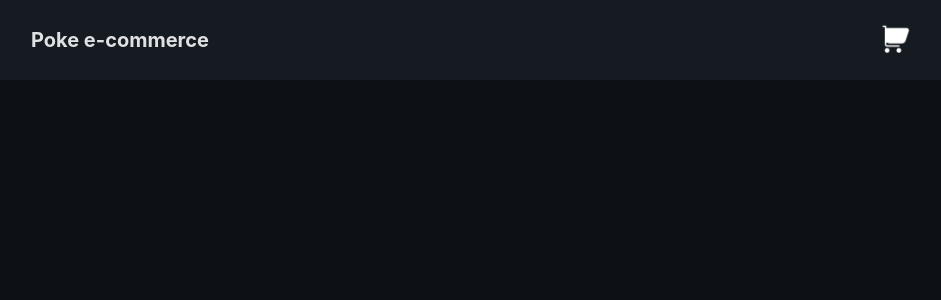
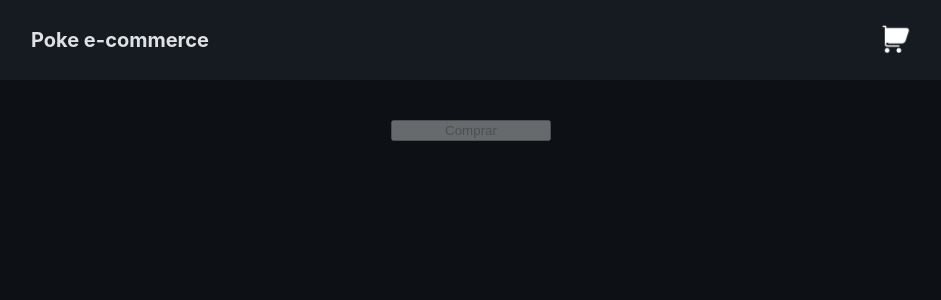
Before and after one commit to paulobordignon/gama-ecommerce, a React (Vite) app: page /cart in a window 1280 px wide. Shown: the top 300 px of the page, without its empty margins (169-1110 px from the left). Built offline with nearby package versions, Linux system fonts and the light colour scheme.

Commit message:
fix(all) add and remove cart items

```diff
--- a/src/components/Card/Card.tsx
+++ b/src/components/Card/Card.tsx
@@ -1,12 +1,23 @@
-import { setNewItem } from "@src/store/modules/cart";
-import { forwardRef } from "react";
-import { useDispatch } from "react-redux";
+import { forwardRef, useEffect, useState } from "react";
+import { useDispatch, useSelector } from "react-redux";
 
 import { Button, Card } from './styles'
 import { ICard } from './types';
+import { RootStore } from '@src/store';
+import { setNewItem } from "@src/store/modules/cart";
 
 export const POCard = forwardRef<HTMLDivElement, ICard>(({pokemon}: ICard, ref) => {
-  const dispatch = useDispatch();
+  const [wasBought, setWasBought] = useState<boolean>(false)
+  const cartItems = useSelector((store: RootStore) => store.cartReduce)
+  const dispatch = useDispatch()
+
+  useEffect(() => {
+    cartItems.filter(cartItem => {
+      if (cartItem.name == pokemon.name){
+        setWasBought(true);
+      }
+    })
+  }, [])
 
   return (
     <Card ref={ref}>
@@ -17,12 +28,16 @@ export const POCard = forwardRef<HTMLDivElement, ICard>(({pokemon}: ICard, ref)
       />
       {pokemon.name}
       <Button
-        onClick={() => dispatch(setNewItem({
-          name: pokemon.name,
-          url: pokemon?.sprites?.front_default
-        }))}
+        disabled={wasBought}
+        onClick={() => {
+          dispatch(setNewItem({
+            name: pokemon.name,
+            url: pokemon?.sprites?.front_default
+          }));
+          setWasBought(true);
+        }}
       >
-        Buy
+        {wasBought? 'In cart' : 'Buy'}
       </Button>
     </Card>
   )
--- a/src/pages/Cart/Cart.tsx
+++ b/src/pages/Cart/Cart.tsx
@@ -1,17 +1,27 @@
 import { useCallback, useEffect, useRef, useState } from 'react';
-import { useSelector } from 'react-redux';
+import { useDispatch, useSelector } from 'react-redux';
 
 import { POHeader } from '@src/components'
 import { Main } from './styles'
 import { RootStore } from '@src/store';
+import { removeItems } from '@src/store/modules/cart';
 
 export function Cart() {
   const cartItems = useSelector((store: RootStore) => store.cartReduce)
+  const dispatch = useDispatch()
 
   return (
     <>
       <POHeader />
       <Main>
+        <button
+          disabled={!cartItems.length}
+          onClick={() => {
+            dispatch(removeItems());
+          }}
+        >
+          Comprar
+        </button>
         {cartItems.map((item) => <p>{item.name}</p>)}
       </Main>
     </>
--- a/src/store/modules/cart/index.ts
+++ b/src/store/modules/cart/index.ts
@@ -12,13 +12,13 @@ const cartReduce = createSlice({
     initialState: [] as ICartState,
     reducers: {
         setNewItem(state, action) {
-            Object.assign(state.push({
+            state.push({
                 name: action.payload.name,
                 url: action.payload.url,
-            }))
+            })
         },
-        removeItems(state,action) {
-            Object.assign(state, {})
+        removeItems() {
+            return []
         }
     }
 })
```
